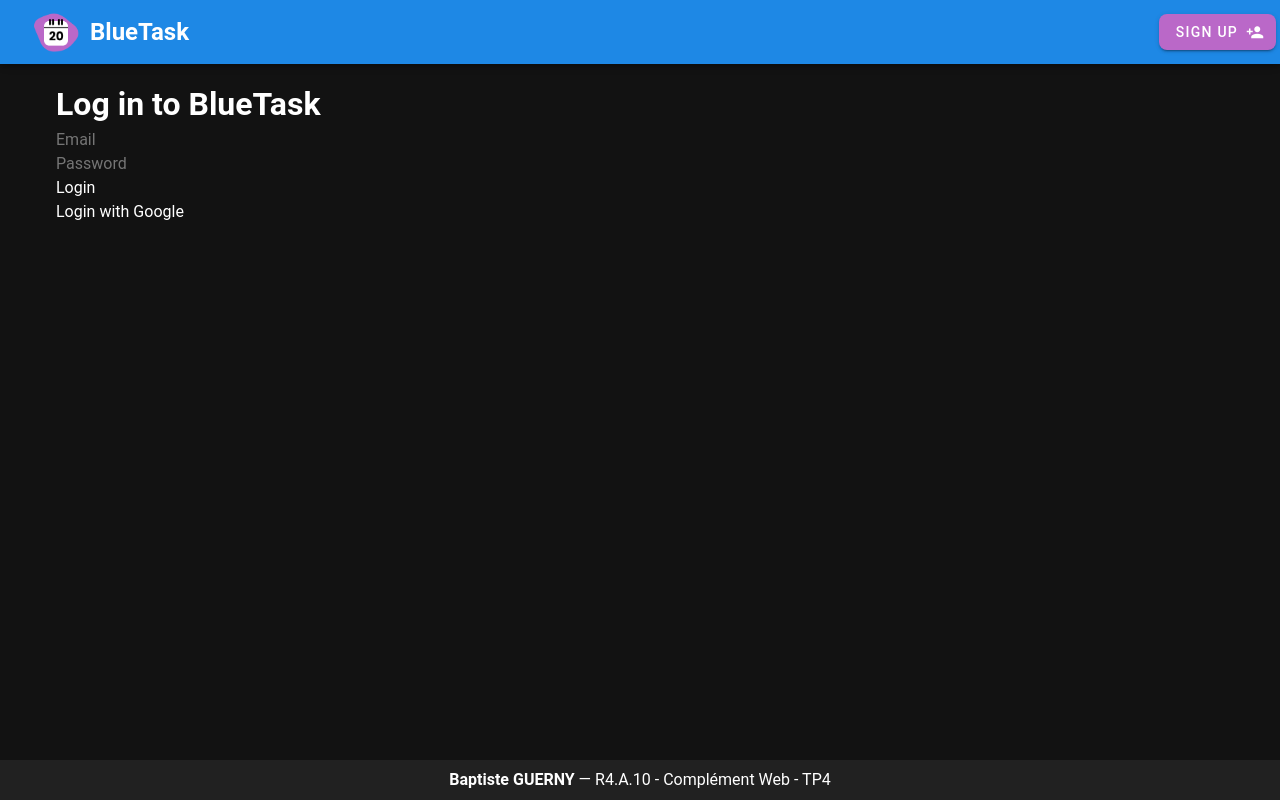
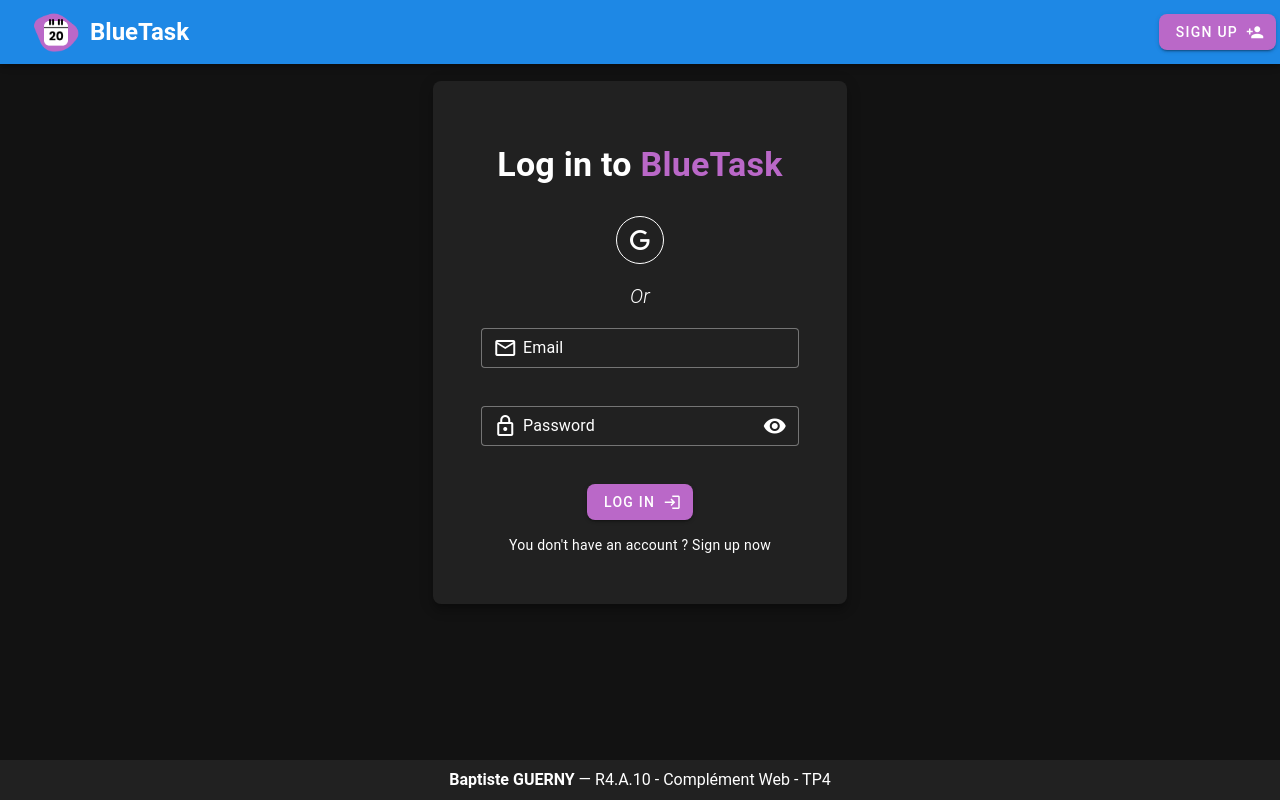
Before and after one commit to BatLeDev/bluetask, a Vue app: page /authentication/login in a window 1280 px wide. Built offline with nearby package versions, Linux system fonts and the light colour scheme; no server answers.

Commit message:
feat: add style to login and signup page

```diff
--- a/src/App.vue
+++ b/src/App.vue
@@ -27,12 +27,12 @@
 
   /* Remove unnecessary scrollbar */
   html {
-    overflow-y: auto
+    overflow-y: auto !important;
   }
 
   /* Custom link style */
   .link {
-    color: rgb(var(--v-theme-primary));
+    color: rgb(var(--v-theme-on-background));
     text-decoration: none;
     transition: color 0.3s ease;
   }
--- a/src/components/layout/Footer.vue
+++ b/src/components/layout/Footer.vue
@@ -20,15 +20,4 @@
 </script>
 
 <style scoped>
-  /* Custom link style */
-  .link {
-    color: rgb(var(--v-theme-on-background));
-    text-decoration: none;
-    transition: color 0.3s ease;
-  }
-
-  .link:hover {
-    color: rgb(var(--v-theme-secondary));
-    text-decoration: underline;
-  }
 </style>
--- a/src/components/layout/Header.vue
+++ b/src/components/layout/Header.vue
@@ -74,9 +74,7 @@ onMounted(() => {
 
 const logout = () => {
   signOut(auth)
-    .then(() => {
-      router.push('/')
-    })
+  router.push('/')
 }
 
 </script>
--- a/src/pages/authentication/login.vue
+++ b/src/pages/authentication/login.vue
@@ -1,32 +1,104 @@
 <template>
   <Header :showSignUp="true" />
-  <v-container>
-    <h1>Log in to BlueTask</h1>
-    <p><input
-        type="text"
-        placeholder="Email"
+  <v-container
+    class="d-flex align-center justify-center"
+    style="height: 80%;"
+  >
+    <v-card
+      class="pa-12 pb-8 text-center"
+      elevation="8"
+      max-width="500"
+      rounded="lg"
+    >
+      <v-card-title class="text-lg-h4 font-weight-bold mb-4">Log in to <span
+          class="text-accent">BlueTask</span></v-card-title>
+
+      <v-alert
+        v-if="errMsg"
+        :text=errMsg
+        type="error"
+        variant="outlined"
+        density="compact"
+        class="mb-4"
+      />
+
+      <v-btn
+        icon="mdi-google"
+        variant="outlined"
+        class="mb-4"
+        @click="signInWithGoogle"
+      />
+
+      <p class="font-italic text-h6 font-weight-light mb-4">Or</p>
+
+      <v-text-field
         v-model="email"
-      /></p>
-    <p><input
-        type="password"
-        placeholder="Password"
+        :rules="[required]"
+        density="compact"
+        label="Email"
+        placeholder="Email address"
+        prepend-inner-icon="mdi-email-outline"
+        variant="outlined"
+        class="mb-4"
+      />
+
+      <!-- <div class="text-subtitle-1 text-medium-emphasis d-flex align-center justify-space-between">
+        <a
+          class="text-caption text-decoration-none text-blue"
+          href="#"
+          rel="noopener noreferrer"
+          target="_blank"
+        >
+          Forgot login password?</a>
+      </div> -->
+
+      <v-text-field
         v-model="password"
-      /></p>
-      <p v-if="errMsg">{{  errMsg }}</p>
-    <p><button @click="login">Login</button></p>
-    <p><button @click="signInWithGoogle">Login with Google</button></p>
+        :rules="[required]"
+        :append-inner-icon="visible ? 'mdi-eye-off' : 'mdi-eye'"
+        :type="visible ? 'text' : 'password'"
+        density="compact"
+        label="Password"
+        placeholder="Enter your password"
+        prepend-inner-icon="mdi-lock-outline"
+        variant="outlined"
+        class="mb-4"
+        @click:append-inner="visible = !visible"
+      />
+
+      <v-btn
+        append-icon="mdi-login"
+        variant="elevated"
+        color="accent"
+        rounded="lg"
+        @click="login"
+      >
+        Log In
+      </v-btn>
+
+      <v-card-text class="text-center">
+        <a
+          href="/authentication/register"
+          class="link"
+        >
+          You don't have an account ? Sign up now
+        </a>
+      </v-card-text>
+    </v-card>
   </v-container>
 </template>
 
 <script setup>
-import { ref } from 'vue'
-import { getAuth, GoogleAuthProvider, signInWithPopup, signInWithEmailAndPassword } from 'firebase/auth'
+import { getAuth, GoogleAuthProvider, onAuthStateChanged, signInWithEmailAndPassword, signInWithPopup } from 'firebase/auth'
+import { onBeforeUnmount, ref } from 'vue'
 import { useRouter } from 'vue-router'
 
 const router = useRouter()
+const errMsg = ref()
 const email = ref('')
 const password = ref('')
-const errMsg = ref()
+const visible = ref(false)
+const required = (v) => !!v || 'This field is required'
 
 const login = () => {
   signInWithEmailAndPassword(getAuth(), email.value, password.value)
@@ -55,7 +127,7 @@ const login = () => {
     })
 }
 
-const signInWithGoogle = async() => {
+const signInWithGoogle = async () => {
   signInWithPopup(getAuth(), new GoogleAuthProvider())
     .then((data) => {
       router.push('/dashboard')
@@ -65,6 +137,16 @@ const signInWithGoogle = async() => {
     })
 }
 
+// For user who are already logged in
+const authListener = onAuthStateChanged(getAuth(), (user) => {
+  if (user) {
+    router.push('/dashboard')
+  }
+})
+
+onBeforeUnmount(() => {
+  authListener()
+})
 </script>
 
 <style scoped></style>
--- a/src/pages/authentication/register.vue
+++ b/src/pages/authentication/register.vue
@@ -1,40 +1,138 @@
 <template>
   <Header />
-  <v-container>
-    <h1>Sign up to BlueTask</h1>
-    <p><input
-        type="text"
-        placeholder="Email"
-        v-model="email"
-      /></p>
-    <p><input
-        type="password"
-        placeholder="Password"
-        v-model="password"
-      /></p>
-    <p><button @click="register">Sign up</button></p>
-    <p><button @click="signInWithGoogle">Sign in with Google</button></p>
+  <v-container
+    class="d-flex align-center justify-center"
+    style="height: 80%;"
+  >
+    <v-card
+      class="pa-12 pb-8 text-center"
+      elevation="8"
+      max-width="500"
+      rounded="lg"
+    >
+      <v-card-title class="text-lg-h4 font-weight-bold mb-4">Sign up to <span
+          class="text-accent">BlueTask</span></v-card-title>
+
+      <v-alert
+        v-if="errMsg"
+        :text=errMsg
+        type="error"
+        variant="outlined"
+        density="compact"
+        class="mb-4"
+      />
+
+      <v-btn
+        icon="mdi-google"
+        variant="outlined"
+        class="mb-4"
+        @click="signInWithGoogle"
+      />
+
+      <p class="font-italic text-h6 font-weight-light mb-4">Or</p>
+
+      <v-form
+        v-model="form"
+        @submit.prevent="register"
+      >
+        <v-text-field
+          v-model="email"
+          :rules="[required]"
+          density="compact"
+          label="Email"
+          placeholder="Email address"
+          prepend-inner-icon="mdi-email-outline"
+          variant="outlined"
+          class="mb-4 text-left"
+        />
+
+        <v-text-field
+          v-model="password"
+          :rules="[required]"
+          :append-inner-icon="visible ? 'mdi-eye-off' : 'mdi-eye'"
+          :type="visible ? 'text' : 'password'"
+          density="compact"
+          label="Password"
+          placeholder="Enter your password"
+          prepend-inner-icon="mdi-lock-outline"
+          variant="outlined"
+          class="mb-4 text-left"
+          @click:append-inner="visible = !visible"
+        />
+
+        <v-text-field
+          v-model="confirmPassword"
+          :rules="[required, passwordMatch]"
+          :append-inner-icon="visible ? 'mdi-eye-off' : 'mdi-eye'"
+          :type="visible ? 'text' : 'password'"
+          density="compact"
+          label="Confirm Password"
+          placeholder="Confirm your password"
+          prepend-inner-icon="mdi-lock-outline"
+          variant="outlined"
+          class="mb-4 text-left"
+          @click:append-inner="visible = !visible"
+        />
+
+        <v-btn
+          :disabled="!form"
+          append-icon="mdi-account-plus"
+          variant="elevated"
+          color="accent"
+          rounded="lg"
+          type="submit"
+        >
+          Sign up
+        </v-btn>
+      </v-form>
+
+      <v-card-text class="text-center">
+        <a
+          href="/authentication/login"
+          class="link"
+        >
+          You have already an account ? Login now
+        </a>
+      </v-card-text>
+    </v-card>
   </v-container>
 </template>
 
 <script setup>
-import { ref } from 'vue'
-import { getAuth, GoogleAuthProvider, signInWithPopup, createUserWithEmailAndPassword } from 'firebase/auth'
+import { createUserWithEmailAndPassword, getAuth, GoogleAuthProvider, onAuthStateChanged, signInWithPopup  } from 'firebase/auth'
+import { onBeforeUnmount, ref } from 'vue'
 import { useRouter } from 'vue-router'
 
 const router = useRouter()
+const form = ref(false)
+const errMsg = ref()
 const email = ref('')
 const password = ref('')
+const confirmPassword = ref('')
+const visible = ref(false)
+const required = (v) => !!v || 'This field is required'
+const passwordMatch = (v) => v === password.value || 'Passwords do not match'
 
 const register = () => {
   createUserWithEmailAndPassword(getAuth(), email.value, password.value)
     .then((data) => {
-      console.log('Successfully created user')
       router.push('/dashboard')
     })
     .catch((error) => {
       console.log(error.code)
-      alert(error.message)
+      switch (error.code) {
+        case "auth/invalid-email":
+          errMsg.value = "The email address is badly formatted."
+          break
+        case "auth/email-already-in-use":
+          errMsg.value = "The email address is already in use by another account."
+          break
+        case "auth/weak-password":
+          errMsg.value = "The password is too weak."
+          break
+        default:
+          errMsg.value = "An error occurred. Please try again."
+      }
     })
 }
 
@@ -48,6 +146,16 @@ const signInWithGoogle = () => {
     })
 }
 
+// For user who are already logged in
+const authListener = onAuthStateChanged(getAuth(), (user) => {
+  if (user) {
+    router.push('/dashboard')
+  }
+})
+
+onBeforeUnmount(() => {
+  authListener()
+})
 </script>
 
 <style scoped></style>
--- a/src/pages/dashboard.vue
+++ b/src/pages/dashboard.vue
@@ -15,8 +15,7 @@ const router = useRouter()
 
 const authListener = onAuthStateChanged(getAuth(), (user) => {
   if (!user) {
-    alert('you must be logged in to view this. redirecting to the home page')
-    router.push('/')
+    router.push('/authentication/login')
   }
 })
 
--- a/src/pages/index.vue
+++ b/src/pages/index.vue
@@ -71,6 +71,22 @@
 </template>
 
 <script setup>
+import { getAuth, onAuthStateChanged } from 'firebase/auth'
+import { onBeforeUnmount } from 'vue'
+import { useRouter } from 'vue-router'
+
+const router = useRouter()
+
+// For user who are already logged in
+const authListener = onAuthStateChanged(getAuth(), (user) => {
+  if (user) {
+    router.push('/dashboard')
+  }
+})
+
+onBeforeUnmount(() => {
+  authListener()
+})
 </script>
 
 <style scoped>
```
